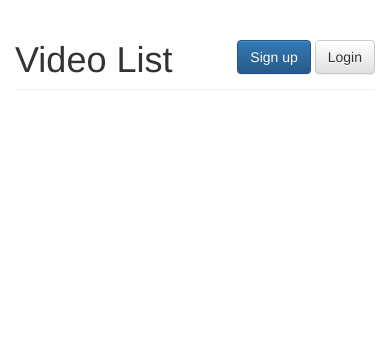
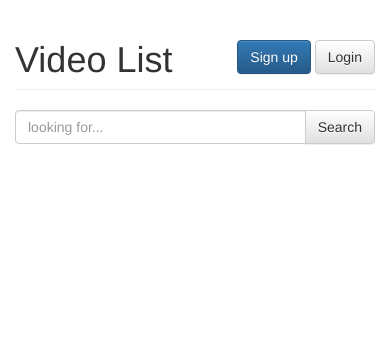
Before and after one commit to JisunParkRea/my_djangotube, a Django app: page /video/ in a window 390 px wide. Shown: the top 350 px of the page. Run offline with Django 3.2, Linux system fonts and the light colour scheme; data that the repository does not hold is empty; some libraries are stand-ins or nearby versions.

Commit message:
add search function using simple django queryset

```diff
--- a/video/templates/video/video_list.html
+++ b/video/templates/video/video_list.html
@@ -11,17 +11,32 @@
         <header class="page-header" sytle="overflow: auto;">
             <h1 style="display: inline;">Video List</h1>
             {% if user.is_authenticated %}
-                <a class="btn btn-success" href="/video/new" style="float: right;">New Video</a>
-                <p style="float: right;"><span style = " font-size:1.5em; color: rgb(0, 150, 0);">Welcome, {{ user.username }}<small>(<a href="{% url 'user_logout' %}">Logout</a>)</small>&nbsp;&nbsp;</span></p>
+            <a class="btn btn-success" href="/video/new" style="float: right;">New Video</a>
+            <p style="float: right;"><span style=" font-size:1.5em; color: rgb(0, 150, 0);">Welcome,
+                    {{ user.username }}<small>(<a href="{% url 'user_logout' %}">Logout</a>)</small>&nbsp;&nbsp;</span>
+            </p>
             {% else %}
-                <div style="float: right;">
-                    <a class="btn btn-primary" href="/video/signup">Sign up</a>
-                    <a class="btn btn-default" href="/video/login">Login</a>
-                </div>
+            <div style="float: right;">
+                <a class="btn btn-primary" href="/video/signup">Sign up</a>
+                <a class="btn btn-default" href="/video/login">Login</a>
+            </div>
             {% endif %}
         </header>
+        <form action="" method='GET'>
+            <div class="row" style="margin-bottom:15px;">
+                <div class="col-lg-5">
+                    <div class="input-group">
+                        <input type="text" class="form-control" name="search_key" value="{{ search_key }}"
+                            placeholder="looking for...">
+                        <span class="input-group-btn">
+                            <input class="btn btn-default" type="submit" value="Search">
+                        </span>
+                    </div><!-- /input-group -->
+                </div><!-- /.col-lg-6 -->
+            </div><!-- /.row -->
+        </form>
         <div class="row">
-            <div class="col-md-12">
+            <div id="video_list_search" class="col-md-12">
                 {% for video in video_list %}
                 <a href="/video/{{ video.id }}">
                     <h4>{{ video.title }}</h4>
--- a/video/views.py
+++ b/video/views.py
@@ -11,6 +11,12 @@ from .forms import VideoForm, UserForm, LoginForm
 
 def video_list(request):
     video_list = Video.objects.all()
+
+    search_key = request.GET.get('search_key', '')
+
+    if search_key:
+        video_list = video_list.filter(title__icontains=search_key)
+
     return render(request, 'video/video_list.html', {'video_list':video_list})
 
 @login_required
```
Also changed, not shown: video/templates/video/video_detail.html (+13 -10 lines).
